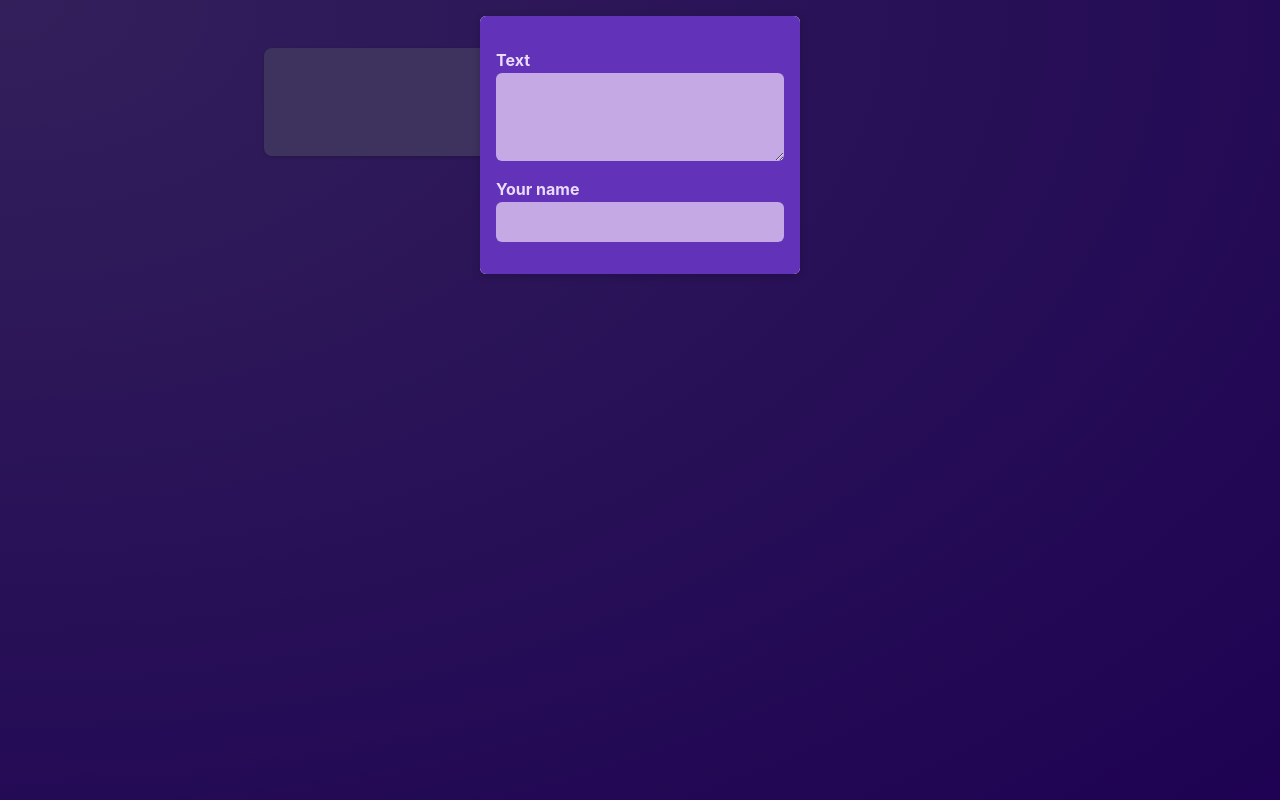
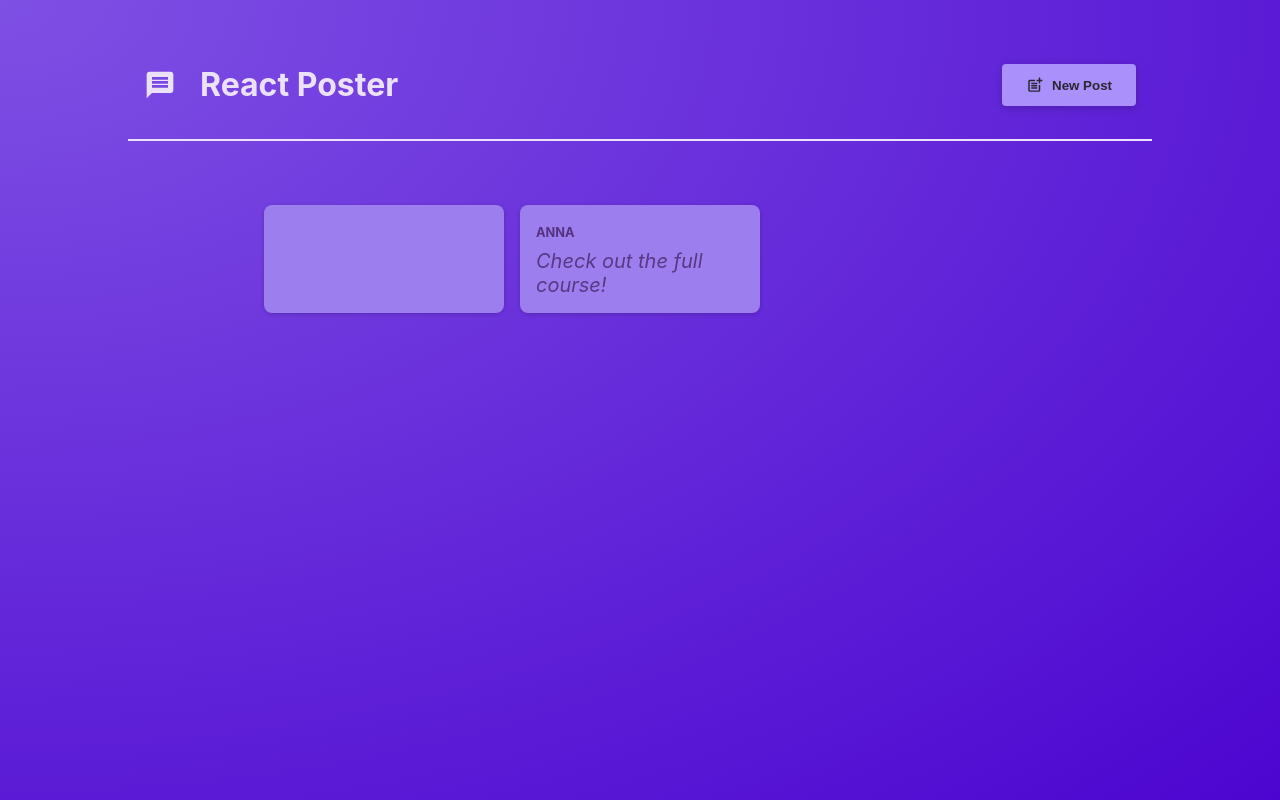
Before and after one commit to Maksimmm3/04-react-poster, a React (Vite) app: page / in a window 1280 px wide. Built offline with nearby package versions, Linux system fonts and the light colour scheme.

Commit message:
Add MainHeader and lift Modal visibility state to App

```diff
--- a/package.json
+++ b/package.json
@@ -10,7 +10,8 @@
   },
   "dependencies": {
     "react": "^18.2.0",
-    "react-dom": "^18.2.0"
+    "react-dom": "^18.2.0",
+    "react-icons": "^5.7.0"
   },
   "devDependencies": {
     "@types/react": "^18.0.17",
--- a/src/App.jsx
+++ b/src/App.jsx
@@ -1,10 +1,28 @@
+import { useState } from 'react';
 import PostsList from './components/PostsList';
+import MainHeader from './components/MainHeader';
 
 function App() {
+  const [modalIsVisible, setModalIsVisible] = useState(false);
+
+  function showModalHandler() {
+    setModalIsVisible(true);
+  }
+
+  function hideModalHandler() {
+    setModalIsVisible(false);
+  }
+
   return (
-    <main>
-      <PostsList />
-    </main>
+    <>
+      <MainHeader onCreatePost={showModalHandler} />
+      <main>
+        <PostsList
+          isPosting={modalIsVisible}
+          onStopPosting={hideModalHandler}
+        />
+      </main>
+    </>
   );
 }
 
--- /dev/null
+++ b/src/components/MainHeader.jsx
@@ -0,0 +1,22 @@
+import { MdPostAdd, MdMessage } from 'react-icons/md';
+
+import classes from './MainHeader.module.css';
+
+function MainHeader({ onCreatePost }) {
+  return (
+    <header className={classes.header}>
+      <h1 className={classes.logo}>
+        <MdMessage />
+        React Poster
+      </h1>
+      <p>
+        <button className={classes.button} onClick={onCreatePost}>
+          <MdPostAdd size={18} />
+          New Post
+        </button>
+      </p>
+    </header>
+  );
+}
+
+export default MainHeader;
--- /dev/null
+++ b/src/components/MainHeader.module.css
@@ -0,0 +1,36 @@
+.header {
+  /* padding: 2rem 10%; */
+  margin: 2rem 10%;
+  padding: 1rem;
+  text-align: center;
+  display: flex;
+  justify-content: space-between;
+  align-items: center;
+  border-bottom: 2px solid #ece1fa;
+}
+
+.logo {
+  font-size: 2rem;
+  display: flex;
+  gap: 1.5rem;
+  align-items: center;
+  color: #ece1fa;
+}
+
+.button {
+  display: inline-flex;
+  align-items: center;
+  gap: 0.5rem;
+  padding: 0.75rem 1.5rem;
+  background-color: #a990fb;
+  color: #2a2630;
+  border: none;
+  border-radius: 4px;
+  box-shadow: 0 2px 8px rgba(0, 0, 0, 0.2);
+  cursor: pointer;
+  font-weight: bold;
+}
+
+.button:hover {
+  background-color: #8c6cf7;
+}
--- a/src/components/PostsList.jsx
+++ b/src/components/PostsList.jsx
@@ -4,14 +4,9 @@ import NewPost from './NewPost';
 import Modal from './Modal';
 import classes from './PostsList.module.css';
 
-function PostsList() {
-  const [modalIsVisible, setModalIsVisible] = useState(true);
+function PostsList({ isPosting, onStopPosting }) {
   const [enteredBody, setEnteredBody] = useState('');
   const [enteredAuthor, setEnteredAuthor] = useState('');
-
-  function hideModalHandler() {
-    setModalIsVisible(false);
-  }
 
   function bodyChangeHandler(event) {
     setEnteredBody(event.target.value);
@@ -23,8 +18,8 @@ function PostsList() {
 
   return (
     <>
-      {modalIsVisible && (
-        <Modal onClose={hideModalHandler}>
+      {isPosting && (
+        <Modal onClose={onStopPosting}>
           <NewPost
             onBodyChange={bodyChangeHandler}
             onAuthorChange={authorChangeHandler}
```
Also changed, not shown: 1 other file (tests, documents, lock files or other folders).
